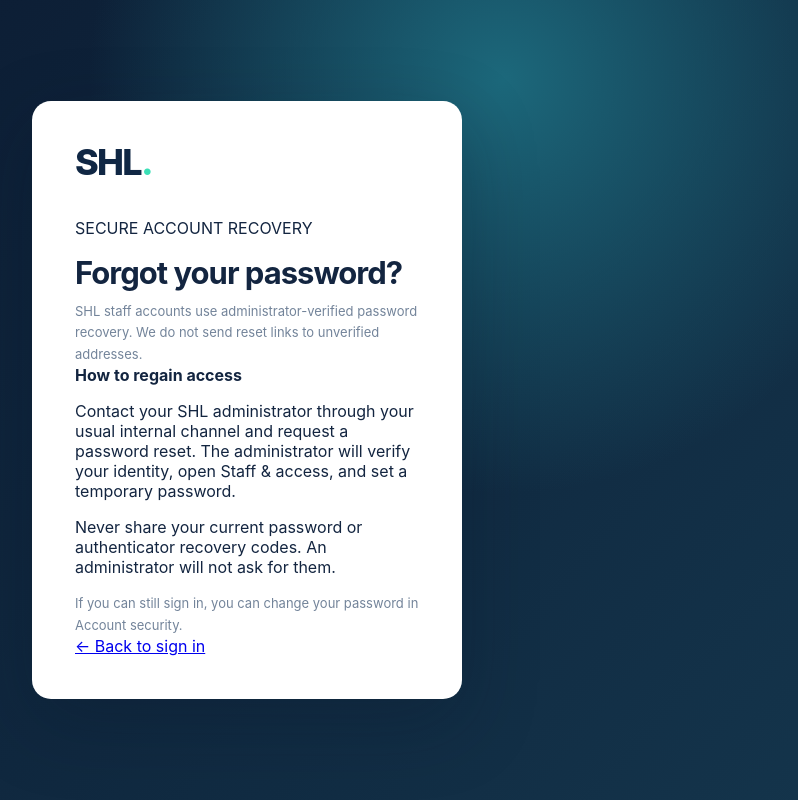
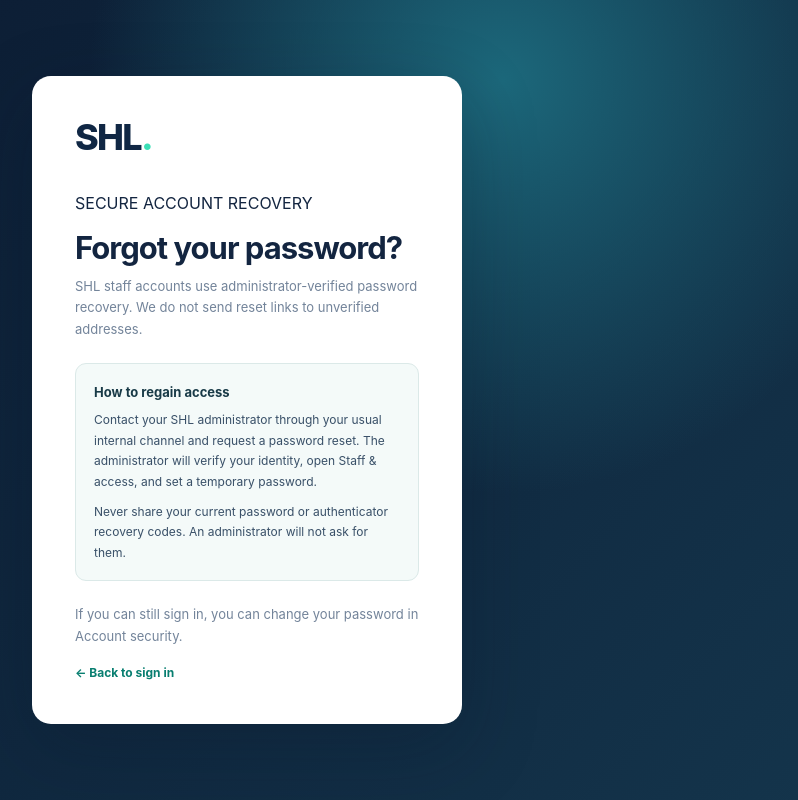
Before and after one commit to niloy-datta/shl-operations, a Next.js app in the folder apps/web/: page /forgot-password in a window 1280 px wide. Shown: the whole page, without its empty margins (393-1191 px from the left). Built offline with nearby package versions, Linux system fonts and the light colour scheme.

Commit message:
style(auth): format recovery page and login link

```diff
--- a/apps/web/src/app/globals.css
+++ b/apps/web/src/app/globals.css
@@ -280,3 +280,12 @@ body{background:radial-gradient(ellipse 65% 25% at 90% 0%,#e1f8f1 0%,transparent
 .quick-panel a.quick-action { text-decoration: none; }
 @media (max-width: 1180px) { .metric-grid { grid-template-columns: repeat(2, minmax(0, 1fr)); } }
 @media (max-width: 480px) { .metric-grid { grid-template-columns: 1fr; } }
+
+.login-recovery-link { margin: 0; text-align: center; font-size: 12px; }
+.login-recovery-link a, .recovery-back-link { color: #087e70; font-weight: 750; text-decoration: none; }
+.login-recovery-link a:hover, .recovery-back-link:hover { text-decoration: underline; }
+.recovery-guidance { margin: 23px 0; padding: 17px 18px; border: 1px solid #dbe9e8; background: #f4faf9; border-radius: 11px; font-size: 12px; line-height: 1.7; color: #395068; }
+.recovery-guidance strong { display: block; margin-bottom: 7px; color: #183a47; font-size: 13px; }
+.recovery-guidance p { margin: 0 0 10px; }
+.recovery-guidance p:last-child { margin-bottom: 0; }
+.recovery-back-link { display: inline-block; margin-top: 18px; font-size: 12px; }
```
